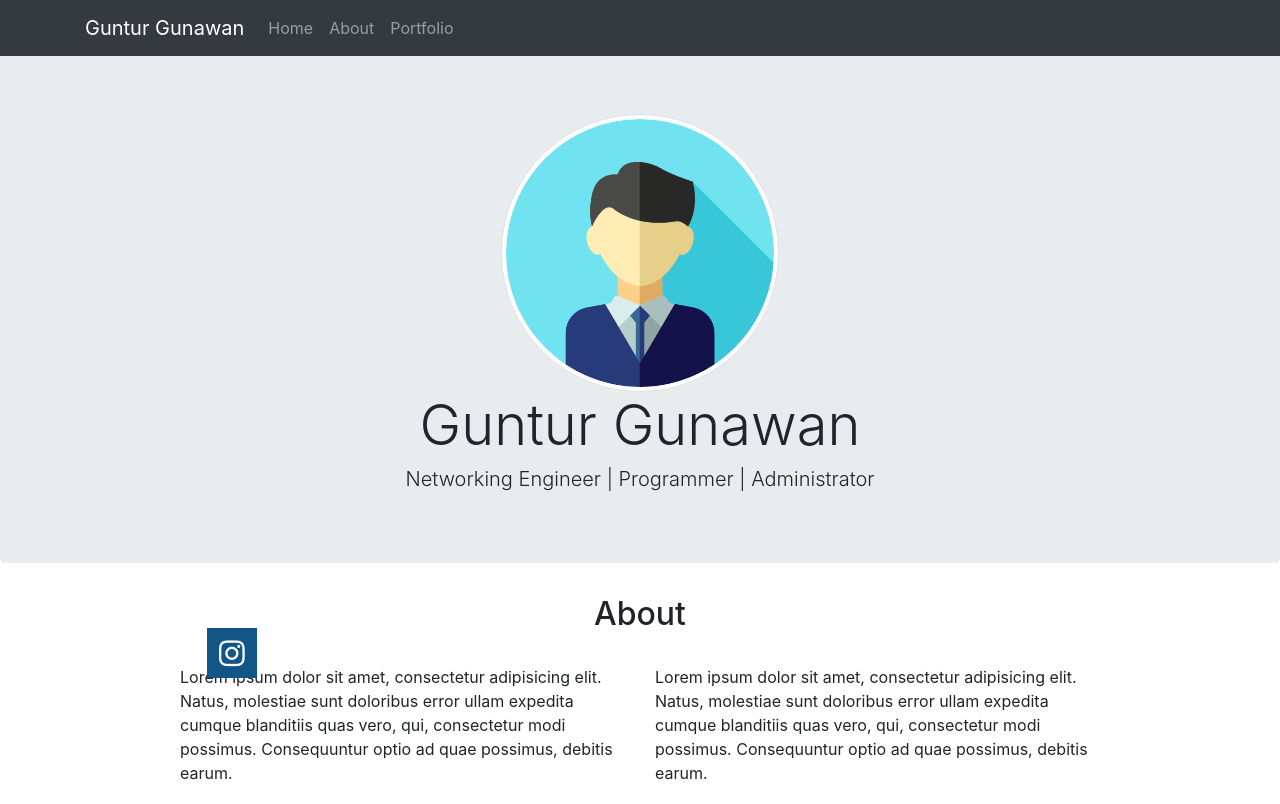
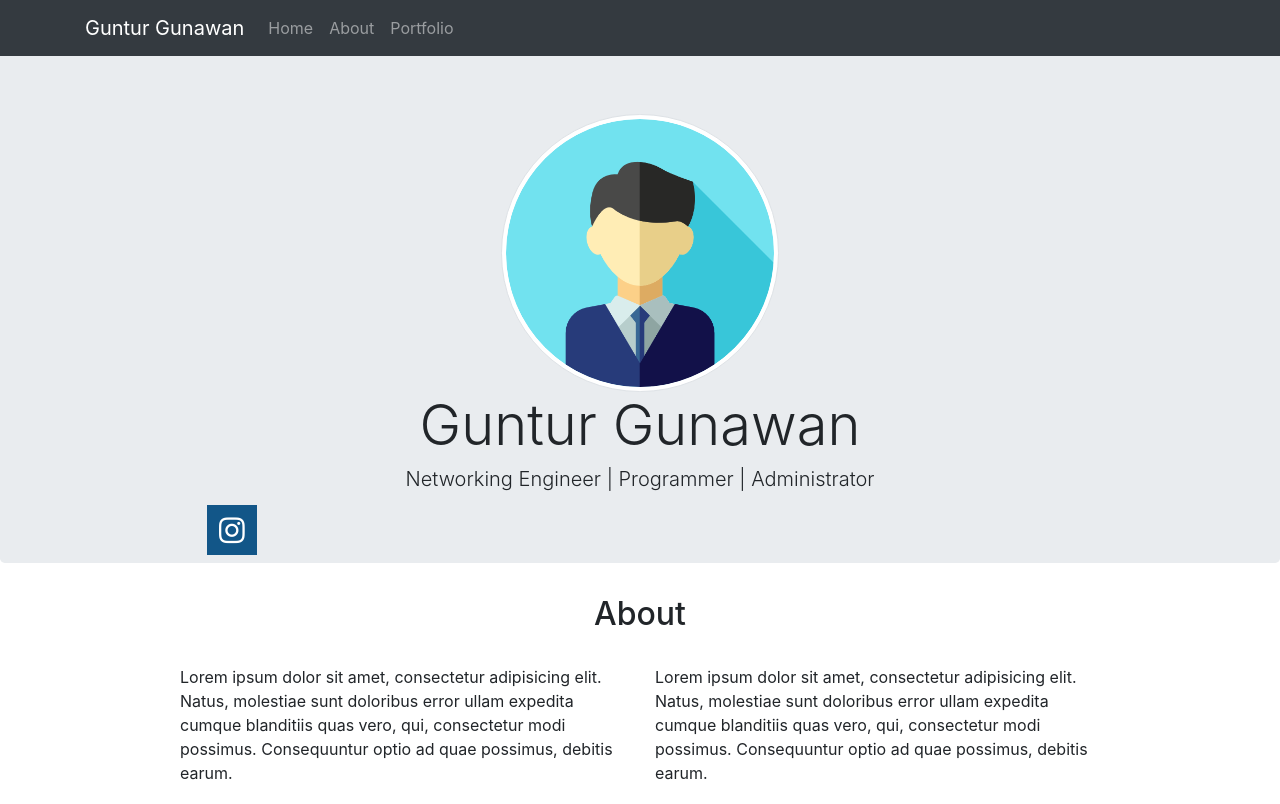
Before and after one commit to Guntur-Gunawan/Guntur-gunawan.github.io, a plain HTML site: page index.html in a window 1280 px wide. Shown: the top 804 px of the page. Drawn offline with nearby package versions, Linux system fonts and the light colour scheme.

Commit message:
link ke instagram

```diff
--- a/index.html
+++ b/index.html
@@ -218,13 +218,11 @@
   }
   .instagram{
   position: absolute;
-  top: 623px;
+  top: 500px;
   left: 16%;
   width: 200px;
   }
 </style>
-
-
     <!-- footer -->
     <footer class="bg-dark text-white mt-5">
       <div class="container">
```
